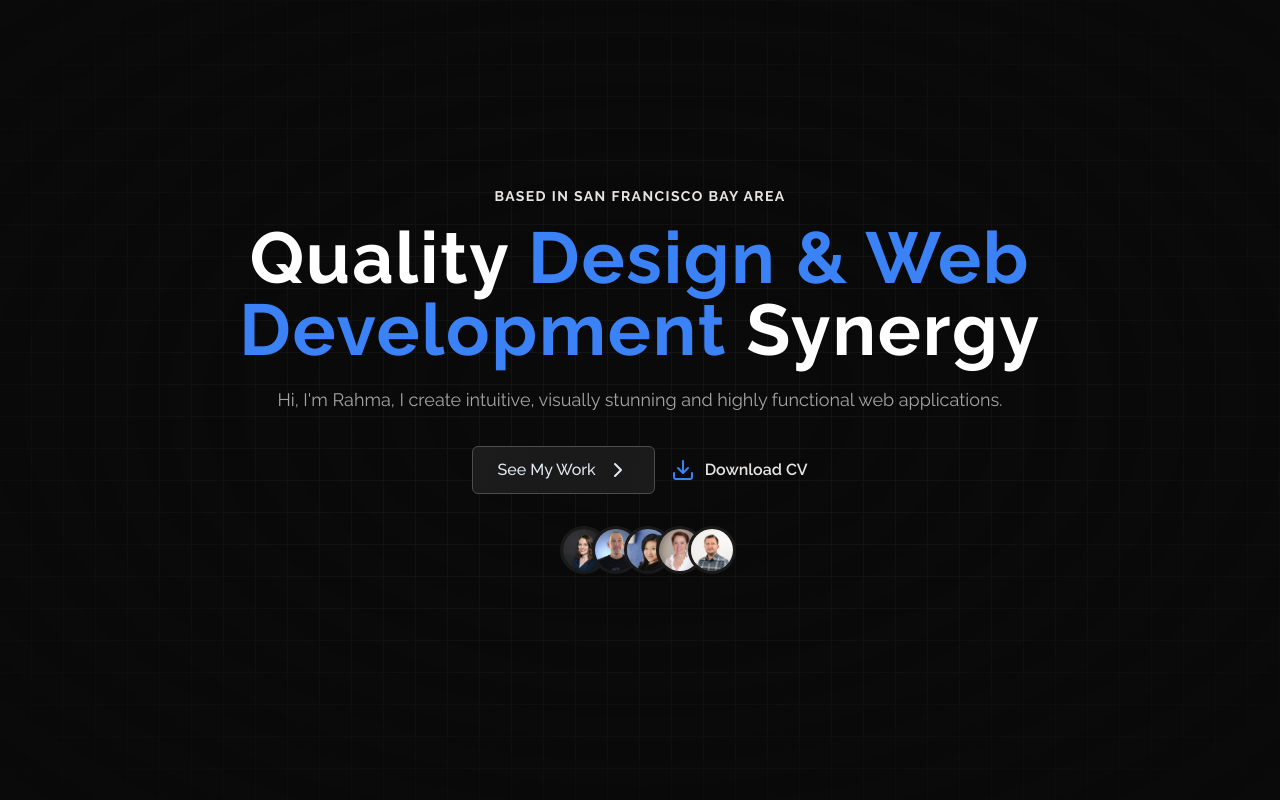
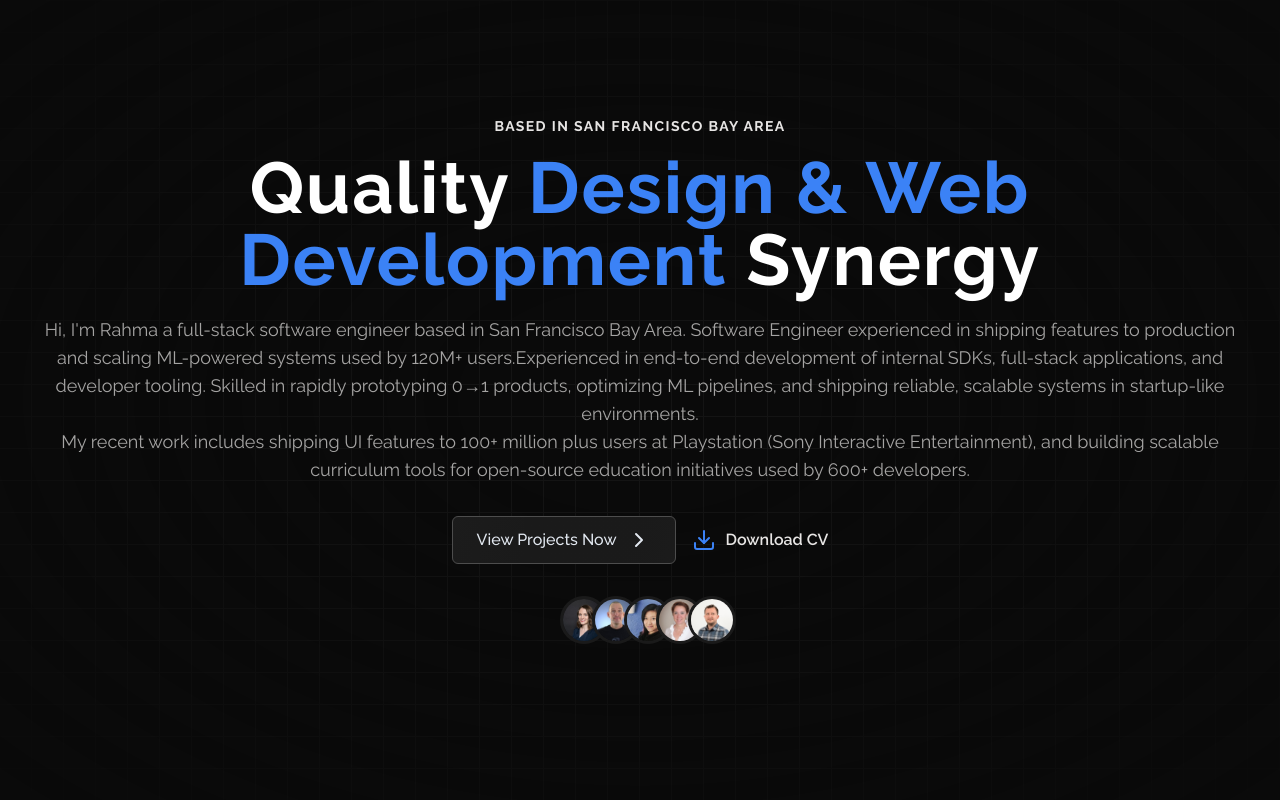
Before and after one commit to rahmamahdi02/portfolioV4, a Next.js app: page / in a window 1280 px wide. Shown: the top 800 px of the page. Built offline with nearby package versions, Linux system fonts and the light colour scheme.

Commit message:
feat: update hero text

```diff
--- a/app/_components/HeroSection.tsx
+++ b/app/_components/HeroSection.tsx
@@ -29,13 +29,15 @@ const HeroSection = () => {
             words="Quality Design & Web Development Synergy"
             className="text-[40px] md:text-6xl lg:text-7xl font-bold text-center max-w-5xl leading-snug tracking-wide"
           />
-          <p className="pt-5 pb-8 text-sm sm:text-base md:text-lg text-dark-200 dark:text-stone-200/70">
-            Hi, I&apos;m Rahma, I create intuitive, visually stunning and
-            highly functional web applications.
+          <p className="pt-5 text-sm sm:text-base md:text-lg text-dark-200 dark:text-stone-200/70">
+            Hi, I&apos;m Rahma a full-stack software engineer based in San Francisco Bay Area. Software Engineer experienced in shipping features to production and scaling ML-powered systems used by 120M+ users.Experienced in end-to-end development of internal SDKs, full-stack applications, and developer tooling. Skilled in rapidly prototyping 0→1 products, optimizing ML pipelines, and shipping reliable, scalable systems in startup-like environments.
+          </p>
+          <p className="pb-8 text-sm sm:text-base md:text-lg text-dark-200 dark:text-stone-200/70">
+            My recent work includes shipping UI features to 100+ million plus users at Playstation (Sony Interactive Entertainment), and building scalable curriculum tools for open-source education initiatives used by 600+ developers.
           </p>
           <div className="flex flex-col sm:flex-row items-center gap-4">
             <ShinyButton icon={<ChevronRight />}>
-              <Link href="#work">See My Work</Link>
+              <Link href="#work">View Projects Now</Link>
             </ShinyButton>
             <a
               href="/resume/CV_en.pdf"
```
